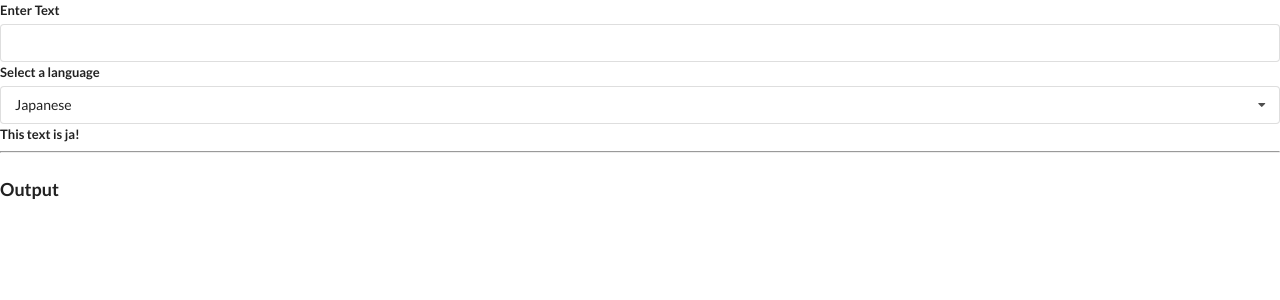
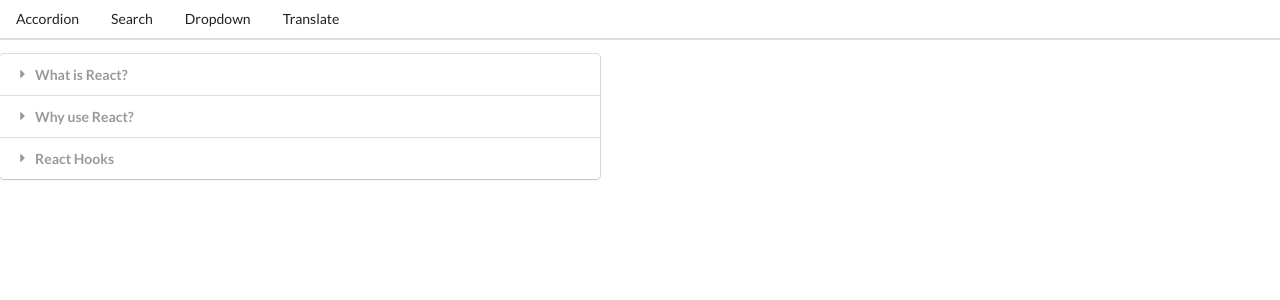
Before and after one commit to compromiseddoctrines/revi, a React (Create React App) app: page / in a window 1280 px wide. Shown: the top 300 px of the page. Built offline with nearby package versions, Linux system fonts and the light colour scheme; no server answers.

Commit message:
finished module five using hooks

```diff
--- a/src/App.js
+++ b/src/App.js
@@ -3,6 +3,8 @@
 import Search from './components/Search';
 import Dropdown from './components/Dropdown';
 import Translate from './components/Translate';
+import Route from './components/Route';
+import Header from './components/Header';
 
 const items = [
     {
@@ -32,7 +34,8 @@
         label: 'A shade of Blue',
         value: 'blue'
     }
-]
+];
+
 
 export default () => {
 
@@ -40,7 +43,24 @@
 
     return(
         <div>
-            <Translate />
+            <Header />
+            <Route path="/">
+                <Accordion items={items} />
+            </Route>
+            <Route path="/list">
+                <Search />
+            </Route>
+            <Route path="/dropdown">
+                <Dropdown
+                    label="Select a color"
+                    options={options}
+                    selected={selected}
+                    onSelectedChange={setSelected}
+                />
+            </Route>
+            <Route path="/translate">
+                <Translate />
+            </Route>
         </div>
     )
 }
--- /dev/null
+++ b/src/components/Header.js
@@ -0,0 +1,23 @@
+import React from 'react';
+import Link from './Link';
+
+const Header = () => {
+    return(
+        <div className="ui secondary pointing menu">
+            <Link href="/" className="item">
+                Accordion
+            </Link>
+            <Link href="/list" className="item">
+                Search
+            </Link>
+            <Link href="/dropdown" className="item">
+                Dropdown
+            </Link>
+            <Link href="/translate" className="item">
+                Translate
+            </Link>
+        </div>
+    );
+};
+
+export default Header
--- /dev/null
+++ b/src/components/Link.js
@@ -0,0 +1,28 @@
+import React from 'react';
+
+const Link = ({className, href, children}) => {
+
+    const onClick = (event) => {
+
+        if (event.metaKey || event.ctrlKey){
+            return;
+        }
+
+        event.preventDefault();
+        window.history.pushState({}, '', href);
+
+        const navEvent = new PopStateEvent('popstate');
+        window.dispatchEvent(navEvent);
+    }
+
+    return(
+        <a  onClick={onClick}
+            className={className}
+            href={href}
+        >
+            {children}
+        </a>
+    );
+};
+
+export default Link
--- /dev/null
+++ b/src/components/Route.js
@@ -0,0 +1,26 @@
+import { useEffect, useState } from 'react';
+
+const Route = ({path, children}) =>{
+
+    const [currentPath, setCurrentPath] = useState(window.location.pathname);
+
+    useEffect(() => {
+        const onLocationChange = () => {
+            setCurrentPath(window.location.pathname);
+        };
+
+         window.addEventListener('popstate', onLocationChange);
+
+        return () => {
+            window.removeEventListener('popstate', onLocationChange);
+        };
+
+    }, []);
+
+    return(
+        window.location.pathname === path ? children : null
+    );
+};
+
+
+export default Route;
```
